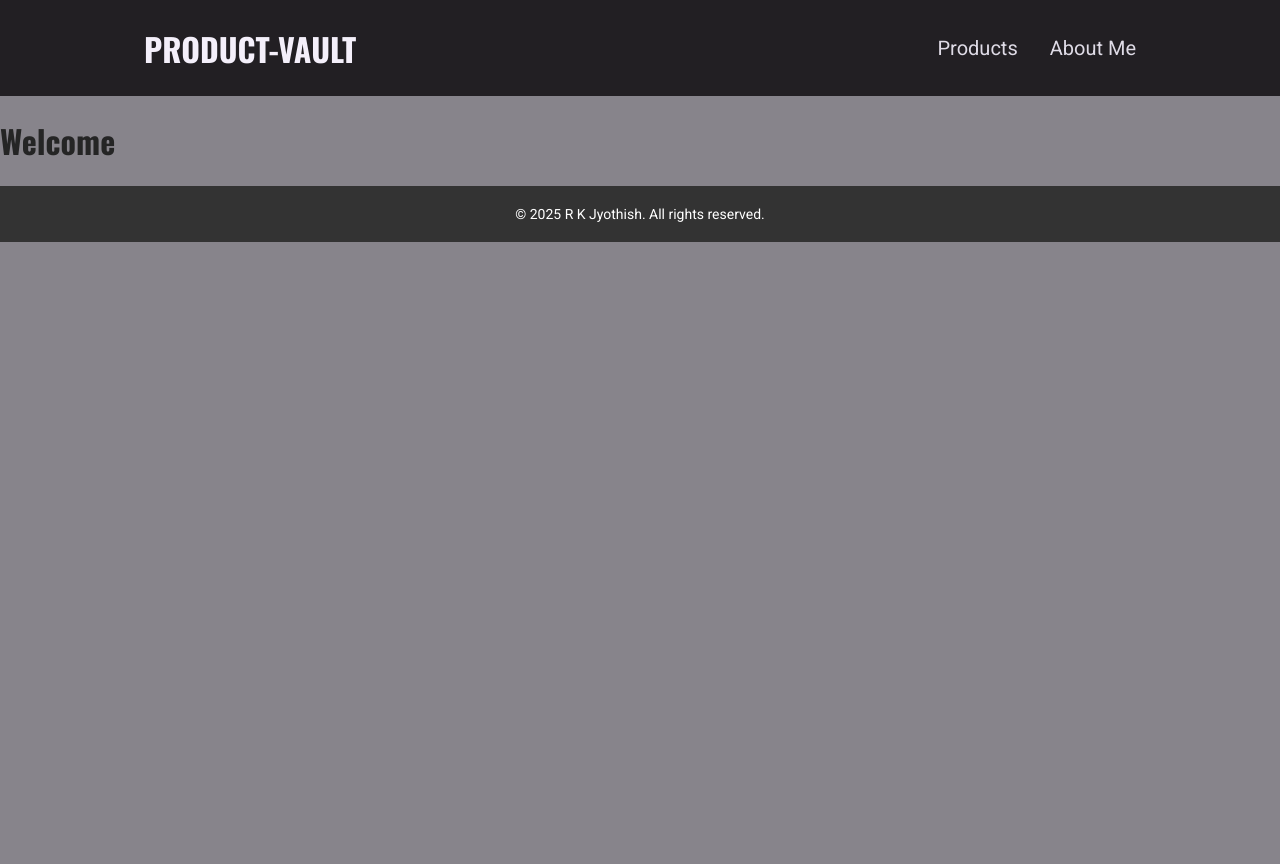
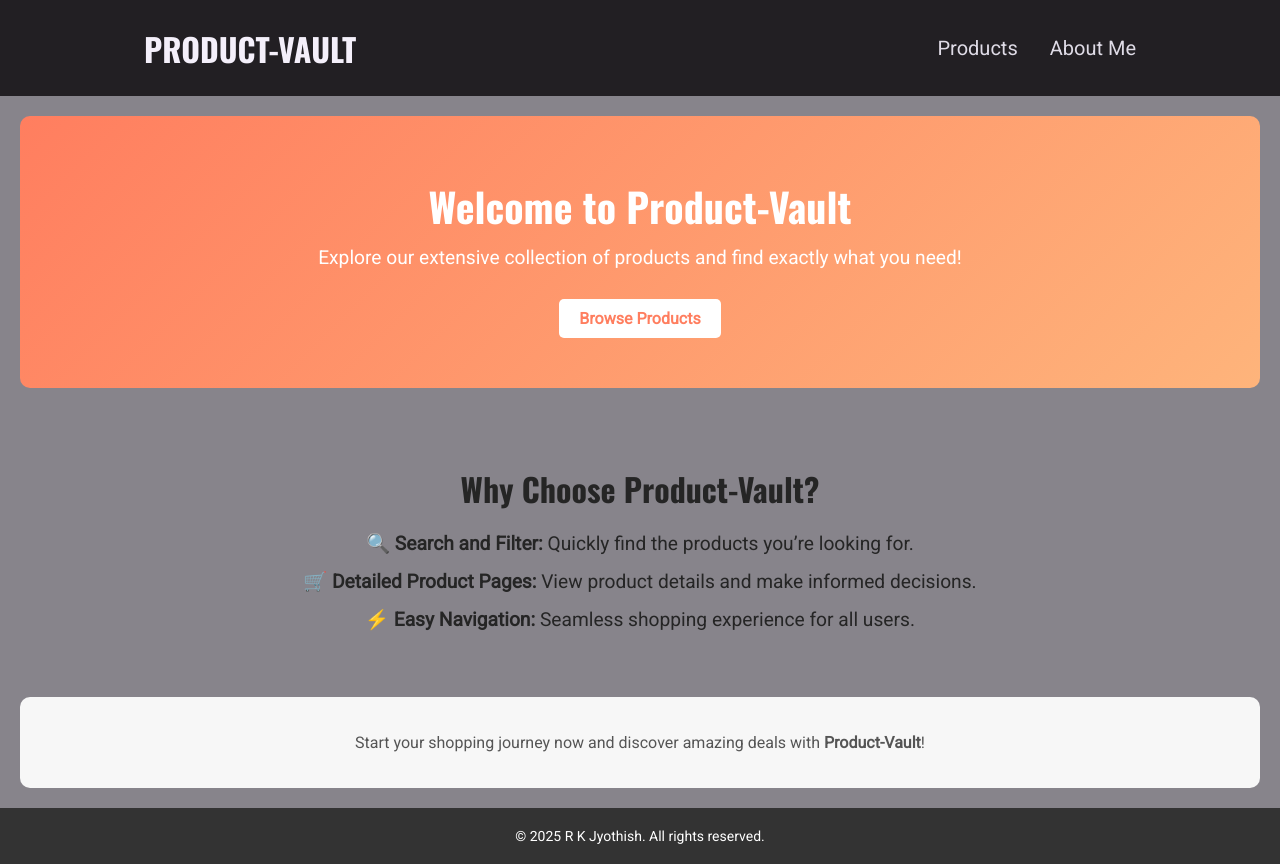
Before and after one commit to JyothishRK/ecommerce-catalog, a Next.js app: page / in a window 1280 px wide. Before the commit the page ends 800 px from the top, so only its background shows below. Built offline with nearby package versions, Linux system fonts and the light colour scheme.

Commit message:
Added homePage and aboutPage

```diff
--- a/components/layout/main-navigation.js
+++ b/components/layout/main-navigation.js
@@ -13,7 +13,7 @@ function MainNavigation() {
         <ul>
           <li>
             <Link href="/products">Products</Link>
-            <Link href="/contact">About Me</Link>
+            <Link href="/about">About Me</Link>
           </li>
         </ul>
       </nav>
--- a/pages/index.js
+++ b/pages/index.js
@@ -1,7 +1,62 @@
 function HomePage(props) {
     return (
-        <h1>Welcome</h1>
-    )
+        <div style={{ textAlign: 'center', padding: '20px' }}>
+            {/* Hero Section */}
+            <div style={{
+                background: 'linear-gradient(135deg, #ff7e5f, #feb47b)',
+                color: 'white',
+                padding: '50px 20px',
+                borderRadius: '10px',
+                marginBottom: '30px'
+            }}>
+                <h1 style={{ fontSize: '2.5rem', margin: '10px 0' }}>Welcome to Product-Vault</h1>
+                <p style={{ fontSize: '1.2rem', margin: '10px 0' }}>
+                    Explore our extensive collection of products and find exactly what you need!
+                </p>
+                <a href="/products" style={{
+                    textDecoration: 'none',
+                    background: '#fff',
+                    color: '#ff7e5f',
+                    padding: '10px 20px',
+                    borderRadius: '5px',
+                    fontSize: '1rem',
+                    fontWeight: 'bold',
+                    marginTop: '20px',
+                    display: 'inline-block'
+                }}>
+                    Browse Products
+                </a>
+            </div>
+
+            {/* Features Section */}
+            <div style={{ padding: '20px 0', maxWidth: '800px', margin: '0 auto' }}>
+                <h2 style={{ marginBottom: '20px', fontSize: '2rem' }}>Why Choose Product-Vault?</h2>
+                <ul style={{ listStyle: 'none', padding: 0 }}>
+                    <li style={{ marginBottom: '15px', fontSize: '1.2rem' }}>
+                        🔍 <strong>Search and Filter:</strong> Quickly find the products you’re looking for.
+                    </li>
+                    <li style={{ marginBottom: '15px', fontSize: '1.2rem' }}>
+                        🛒 <strong>Detailed Product Pages:</strong> View product details and make informed decisions.
+                    </li>
+                    <li style={{ marginBottom: '15px', fontSize: '1.2rem' }}>
+                        ⚡ <strong>Easy Navigation:</strong> Seamless shopping experience for all users.
+                    </li>
+                </ul>
+            </div>
+
+            {/* Footer Note */}
+            <div style={{
+                background: '#f7f7f7',
+                padding: '20px',
+                borderRadius: '10px',
+                marginTop: '30px'
+            }}>
+                <p style={{ fontSize: '1rem', color: '#555' }}>
+                    Start your shopping journey now and discover amazing deals with <strong>Product-Vault</strong>!
+                </p>
+            </div>
+        </div>
+    );
 }
 
 export default HomePage;
```
Also changed, not shown: pages/about.js (added, +37 -0 lines).
